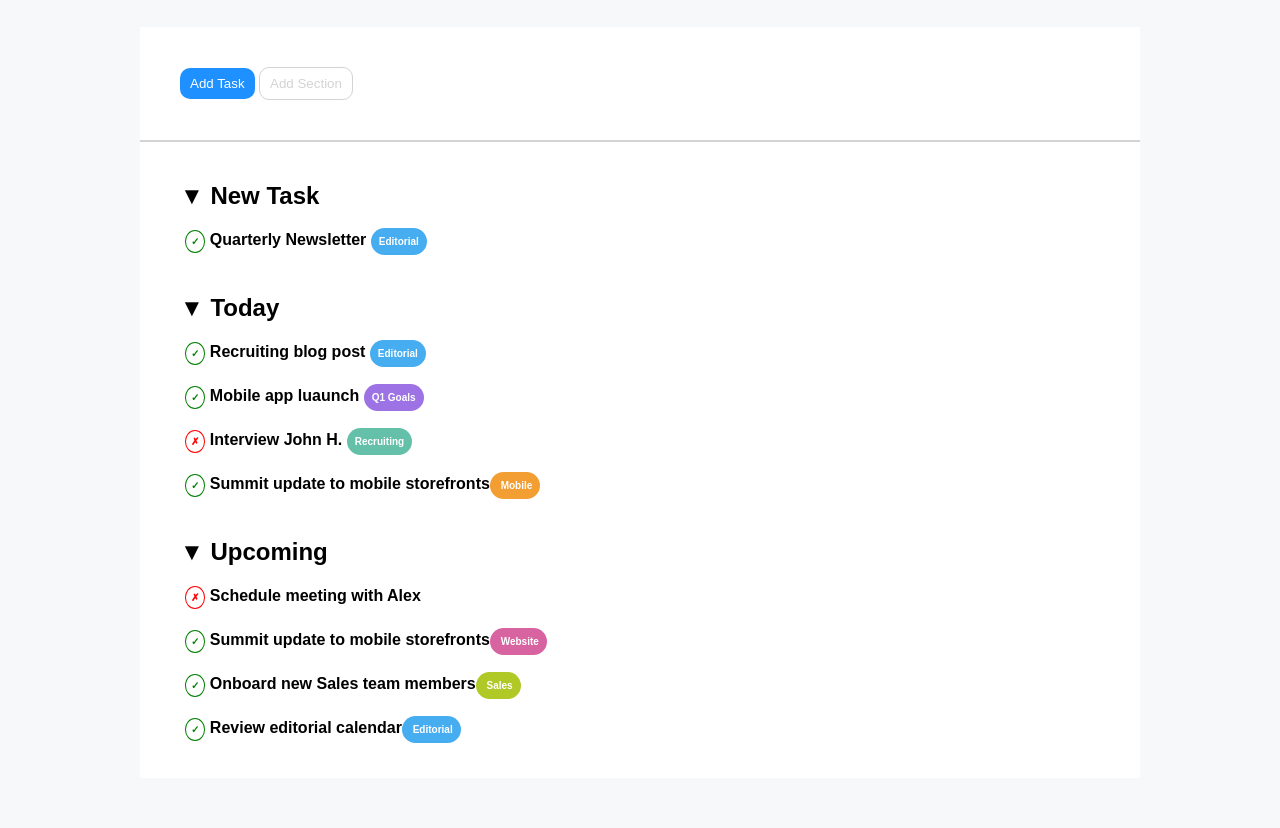
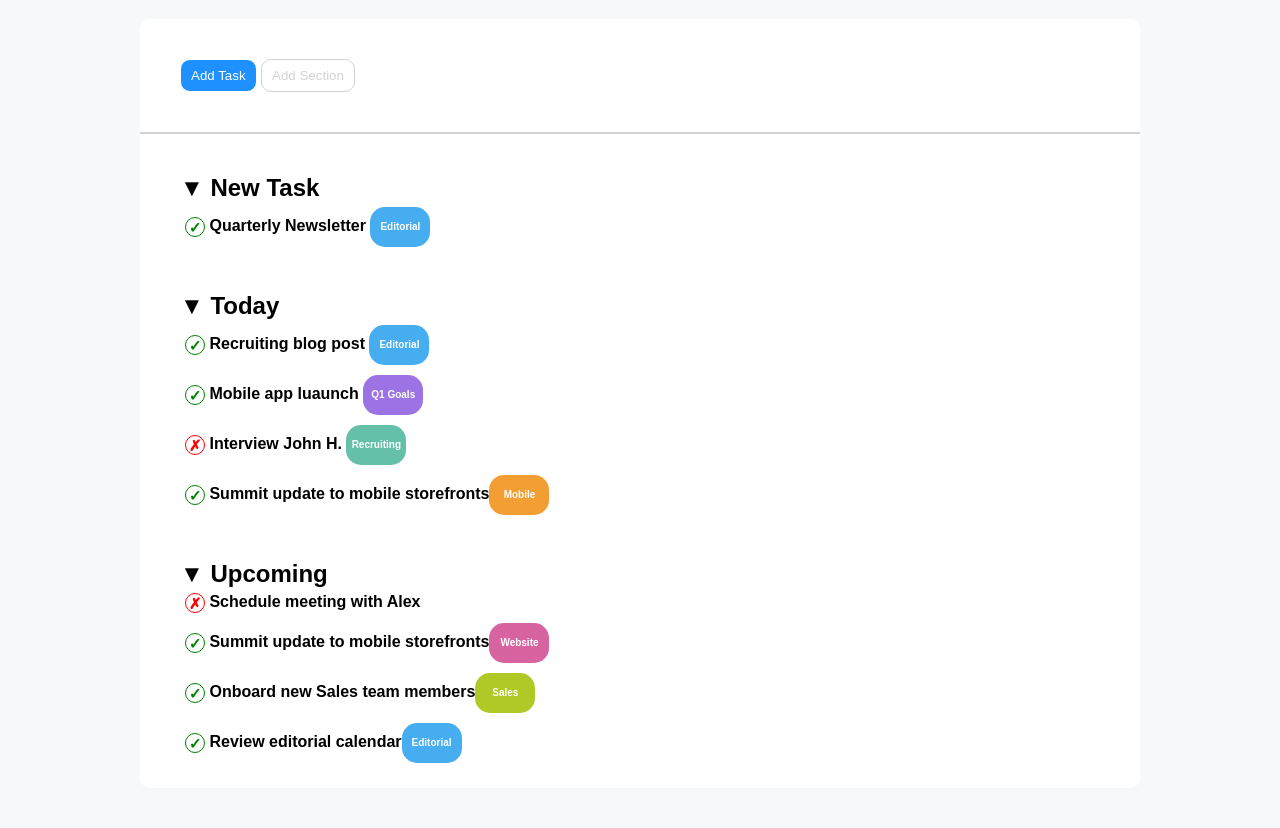
Before and after one commit to Valeria-Caramellino/html-css-toboolist, a plain HTML site: page index.html in a window 1280 px wide. Shown: the part 81-909 px from the top of the page. Drawn offline with Linux system fonts and the light colour scheme.

Commit message:
fix(body) correzione finale

```diff
--- a/index.html
+++ b/index.html
@@ -30,7 +30,7 @@
                     <section><!--sezione2-->
                         <h2> &#9660; Today</h2>
                         <p>
-                            <span class="slash ">&#10003;</span> Recruiting blog post <span class="bordo dimensione azzurro" > Editorial</span>
+                            <span class="slash">&#10003;</span> Recruiting blog post <span class="bordo azzurro" > Editorial</span>
                         </p>
                         <p>
                             <span class="slash">&#10003;</span> Mobile app luaunch <span class="bordo viola" > Q1 Goals</span>
--- a/style/style.css
+++ b/style/style.css
@@ -1,19 +1,26 @@
+*{
+    margin: 0;
+    padding: 0;
+    box-sizing: border-box;
+    font-family: Arial, Helvetica, sans-serif;
+}
 body{
-    font-family: Arial, Helvetica, sans-serif;
     background-color: #F6F8F9;
 }
 header{
     background-color: white;
-    width: 100%;
     height: 70px;
+    padding: 10px;
 }
 img, h1{
+    vertical-align: middle;
     display: inline-block;
 }
 #container{
-    width: 1000px;
+    max-width: 1000px;
     background-color: white;
     margin: 30px auto;
+    border-radius: 10px;
 }
 #bottoni{
     padding: 40px;
@@ -23,6 +30,7 @@ img, h1{
     background-color: dodgerblue;
     color: white;
     border: none;
+    border: 1px solid;
     padding: 8px 10px;
     border-radius: 10px;
 }
@@ -47,24 +55,40 @@ p{
     font-weight: 600;
 }
 .slash{
-    padding: 5px;
     color: green;
     border: green solid 1px;
     border-radius: 50%;
-    font-size: 10px;
+    font-size: 15px;
+    display: inline-block;
+    width: 20px;
+    height: 20px;
+    line-height: 20px;
+    text-align: center;
+    vertical-align: middle;
 }
 .croce{
-    padding: 5px;
     color: red;
     border: red solid 1px;
     border-radius: 50%;
-    font-size: 10px;
+    font-size: 15px;
+    display: inline-block;
+    width: 20px;
+    height: 20px;
+    line-height: 20px;
+    text-align: center;
+    vertical-align: middle;
 }
 .bordo{
-    padding: 8px;
     color: white;
-    border-radius: 30px;
+    border-radius: 15px;
     font-size: 10px;
+    display: inline-block;
+    width: 60px;
+    height: 40px;
+    line-height: 40px;
+    text-align: center;
+    vertical-align: middle;
+
 }
 .azzurro{
     background-color: rgb(71,173,241);
```
